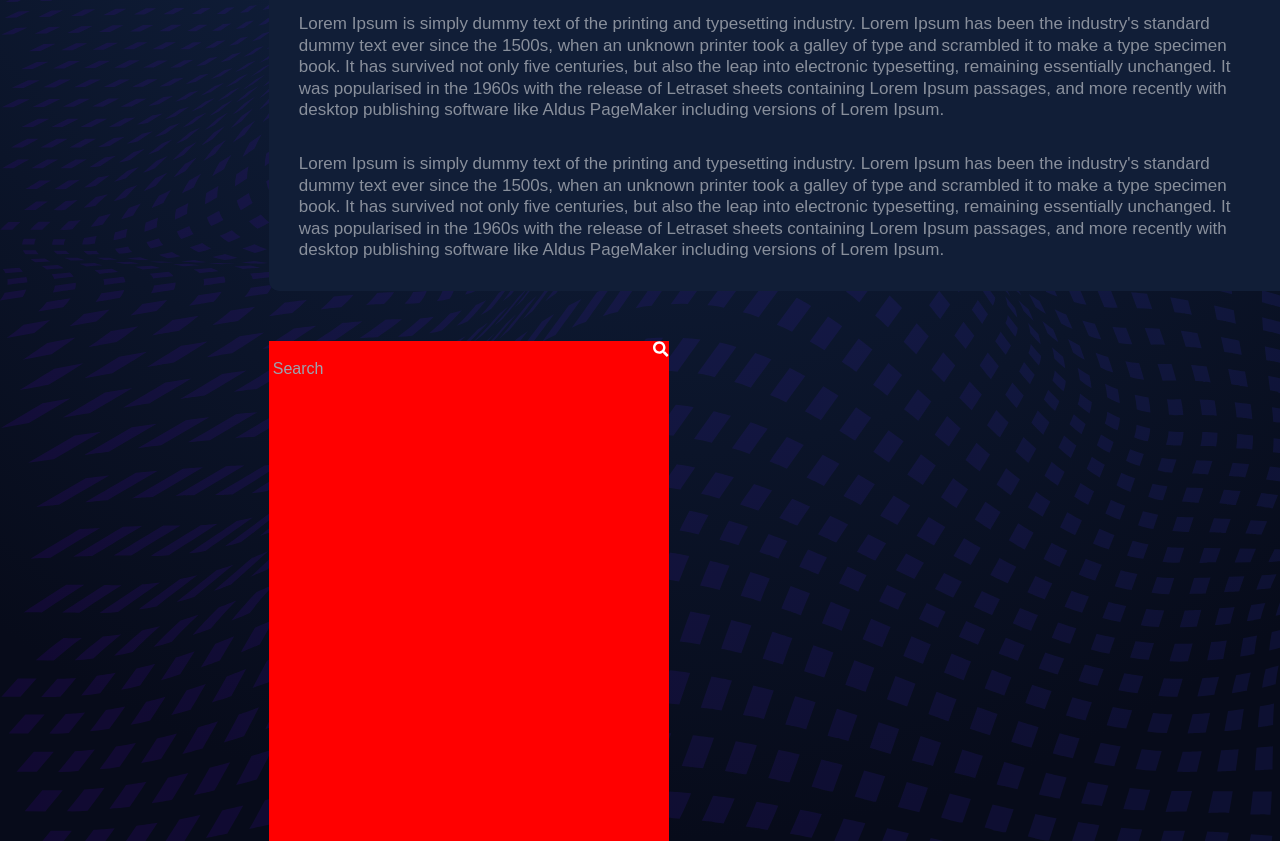
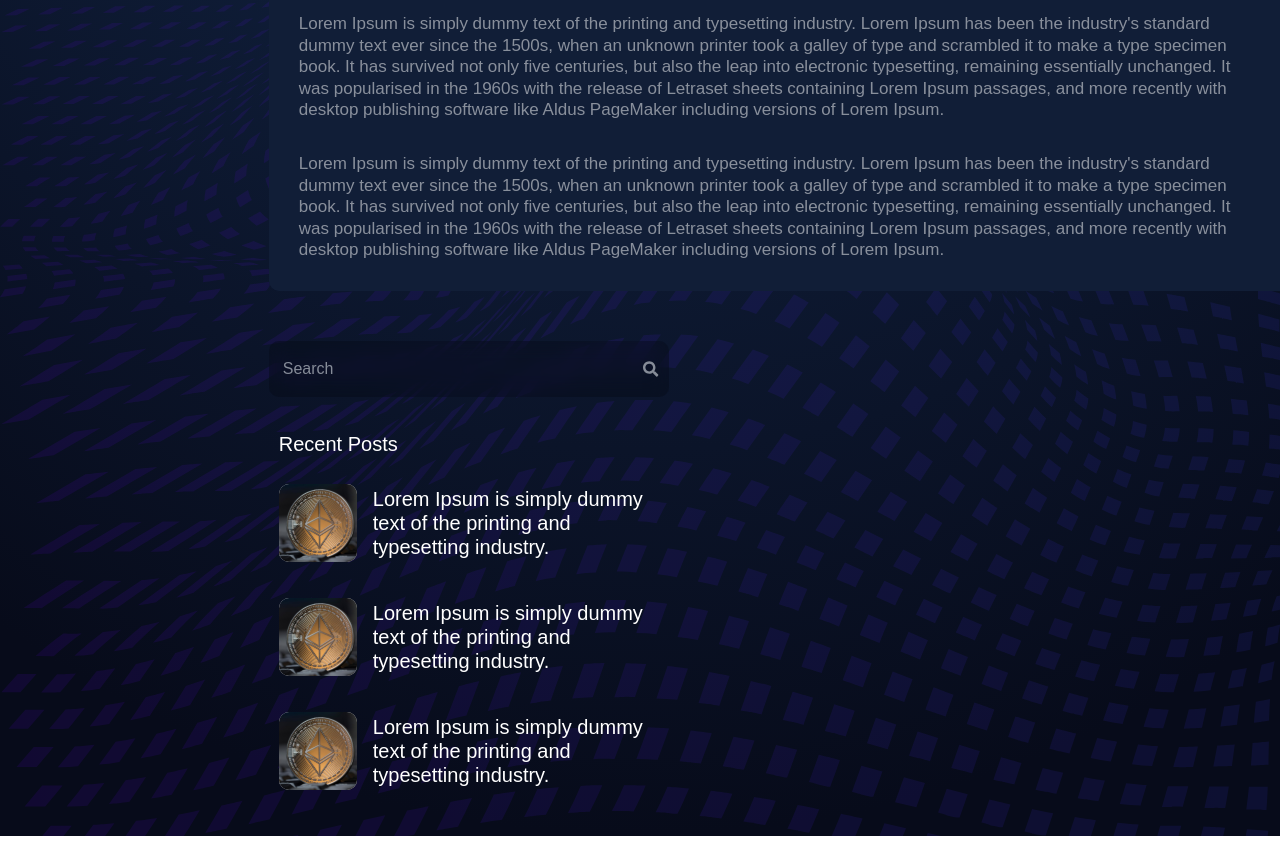
Before and after one commit to Basit46/harmony-launcher, a React (Create React App) app: page /insights/1 in a window 1280 px wide. Shown: the part 738-1579 px from the top of the page. Built offline with nearby package versions, Linux system fonts and the light colour scheme.

Commit message:
Added changes to ArticleDetails

```diff
--- a/src/App.jsx
+++ b/src/App.jsx
@@ -33,7 +33,7 @@
   return (
     <div className="relative main h-fit w-full text-white font-Qanelas ">
       <img
-        className="fixed top-[0px] right-0 w-[351px] h-[351px]  z-[150]"
+        className="fixed top-[0px] right-0 w-[200px] h-[200px]  z-[150]"
         src={circle}
         alt="vector"
       />
--- a/src/components/insights/ArticleDetails.jsx
+++ b/src/components/insights/ArticleDetails.jsx
@@ -2,6 +2,7 @@
 import { useParams } from "react-router-dom";
 import { articleItems } from "../../assets/sources/articleItems";
 import { FaSearch } from "react-icons/fa";
+import img from "../../assets/Rectangle 110.svg";
 
 const ArticleDetails = () => {
   const { articleId } = useParams();
@@ -38,14 +39,40 @@
         </div>
       </div>
 
-      <div className="mt-[50px] h-[500px] w-[400px] bg-[red]">
-        <div className="flex w-full h-[56px]">
+      <div className="mt-[50px] h-fit w-[400px]">
+        <div className="flex items-center w-full h-[56px] rounded-[10px] p-[10px] backdrop-blur-[10px] bg-[#00000033]">
           <input
-            className="bg-transparent p-[4px] w-full"
+            className="bg-transparent p-[4px] w-full placeholder:text-[#868C98]"
             type="text"
             placeholder="Search"
           />
-          <FaSearch />
+          <FaSearch className="text-[#868C98]" />
+        </div>
+        <div className="p-[10px]">
+          <h1 className="mt-[25px] mb-[28px] font-Russo text-[20px] leading-[24px] ">
+            Recent Posts
+          </h1>
+          <div className="w-full flex items-center mb-[36px]">
+            <img className="mr-[16px]" src={img} alt="featured" />
+            <p className="font-medium text-[20px] leading-[24px]">
+              Lorem Ipsum is simply dummy text of the printing and typesetting
+              industry.
+            </p>
+          </div>
+          <div className="w-full flex items-center mb-[36px]">
+            <img className="mr-[16px]" src={img} alt="featured" />
+            <p className="font-medium text-[20px] leading-[24px]">
+              Lorem Ipsum is simply dummy text of the printing and typesetting
+              industry.
+            </p>
+          </div>
+          <div className="w-full flex items-center mb-[36px]">
+            <img className="mr-[16px]" src={img} alt="featured" />
+            <p className="font-medium text-[20px] leading-[24px]">
+              Lorem Ipsum is simply dummy text of the printing and typesetting
+              industry.
+            </p>
+          </div>
         </div>
       </div>
     </div>
```
